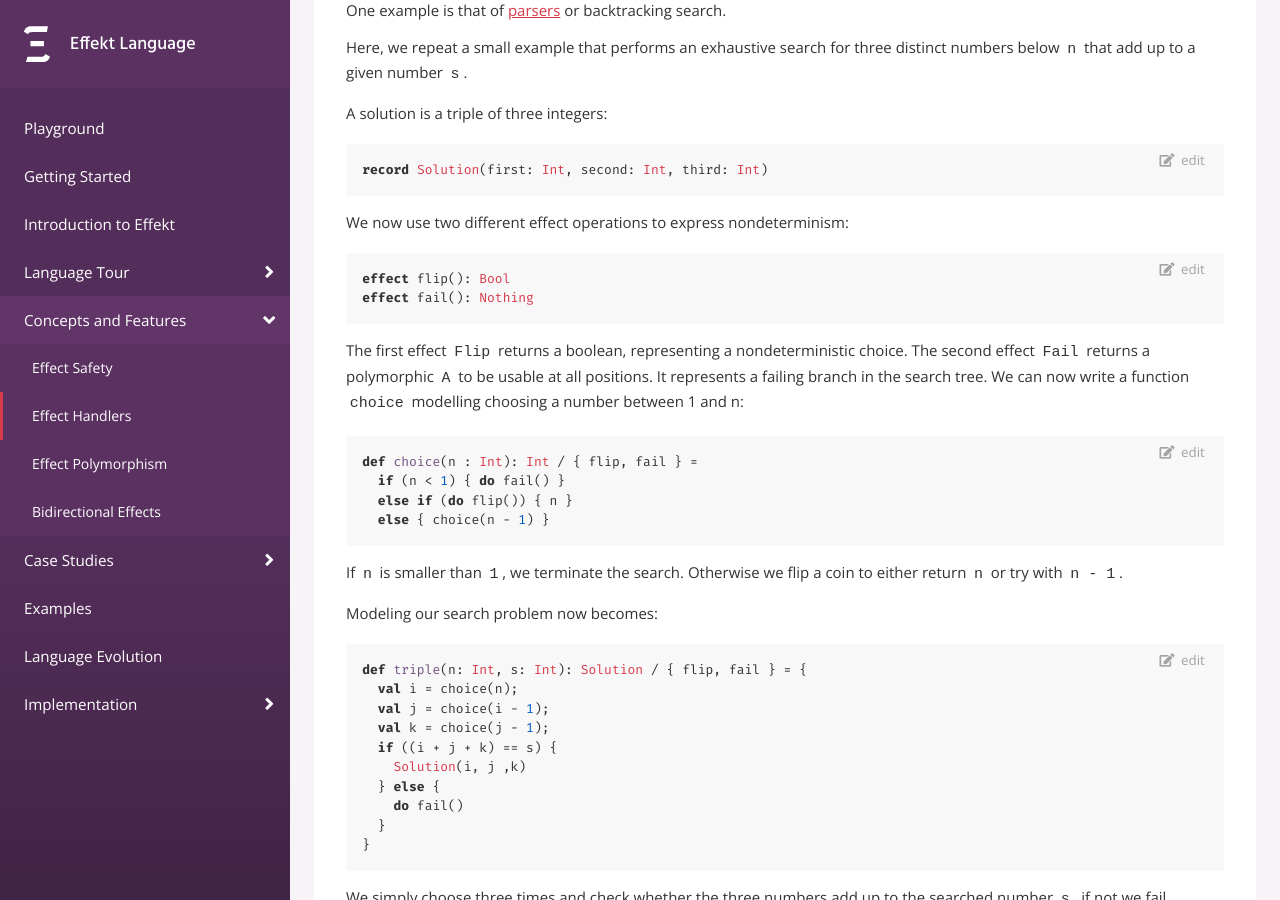
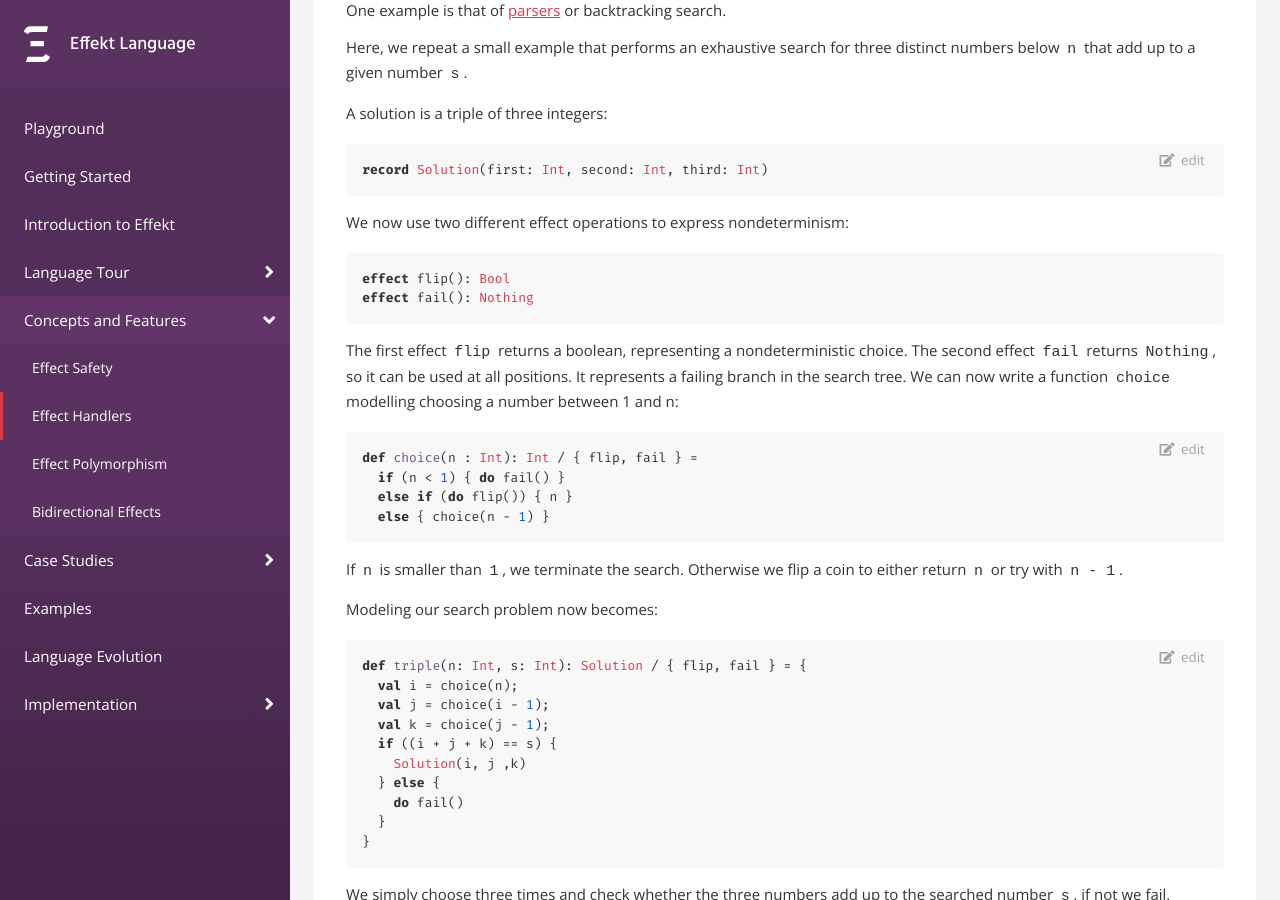
Before and after one commit to effekt-lang/effekt-website, a Jekyll site: the page built from docs/concepts/effect-handlers.md, in a window 1280 px wide and 900 px high, scrolled down 2674 px. Built offline with Jekyll 4.4.1, drawn with Linux system fonts in a browser that asks for light colours.

Commit message:
docs/concepts: fix 'effect fail' redeclaration error

````diff
--- a/docs/concepts/effect-handlers.md
+++ b/docs/concepts/effect-handlers.md
@@ -123,13 +123,16 @@ record Solution(first: Int, second: Int, third: Int)
 ```
 We now use two different effect operations to express nondeterminism:
 
-```effekt
+```effekt:sketch
 effect flip(): Bool
 effect fail(): Nothing
 ```
-The first effect `Flip` returns a boolean, representing a nondeterministic
-choice. The second effect `Fail` returns a polymorphic `A` to be usable at
-all positions. It represents a failing branch in the search tree.
+```effekt:hide
+effect flip(): Bool
+```
+The first effect `flip` returns a boolean, representing a nondeterministic choice.
+The second effect `fail` returns `Nothing`, so it can be used at all positions.
+It represents a failing branch in the search tree.
 We can now write a function `choice` modelling choosing a number
 between 1 and n:
 
````
